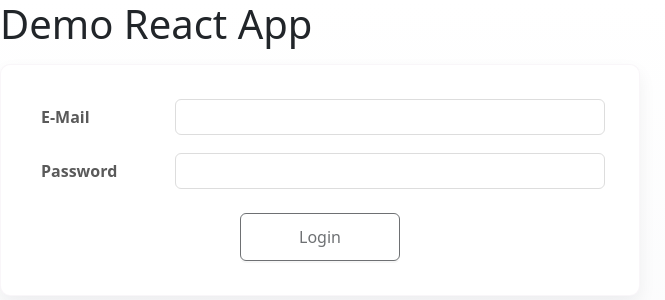
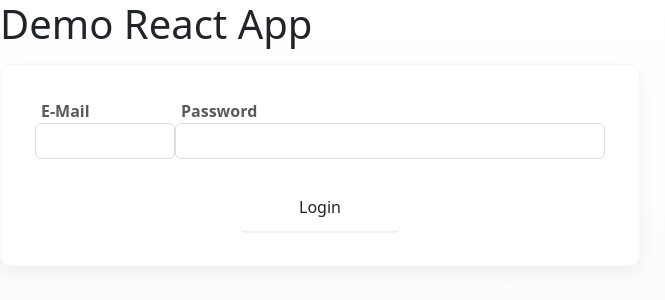
Before and after one commit to elankathir1270/React_Hooks, a React (Create React App) app: page / in a window 1280 px wide. Shown: the top 300 px of the page, without its empty margins (0-665 px from the left). Built offline with nearby package versions, Linux system fonts and the light colour scheme.

Commit message:
implementation of shared  input component and useImperativeHandle hook

```diff
--- /dev/null
+++ b/src/components/Input/Input.js
@@ -0,0 +1,31 @@
+import React, { useImperativeHandle } from "react";
+import { useRef } from "react";
+
+const Input = React.forwardRef((props, ref) => {
+  const inputFocus = useRef();
+  useImperativeHandle(ref, () => {
+    return { onFocus: customFocus };
+  }); // useful whenever we need to use a function to outside function.(not necessary)
+
+  function customFocus() {
+    inputFocus.current.focus();
+  }
+  return (
+    <div>
+      <label htmlFor="email">{props.children}</label>
+      <div>
+        <input
+          ref={inputFocus}
+          id={props.id}
+          type={props.type}
+          value={props.value}
+          onChange={props.onChangeHandler}
+          onBlur={props.onBlurHandler}
+          className={props.isValid === false ? "invalid" : ""}
+        />
+      </div>
+    </div>
+  );
+});
+
+export default Input;
--- a/src/components/Login/LoginPage.js
+++ b/src/components/Login/LoginPage.js
@@ -1,5 +1,12 @@
-import React, { useState, useReducer, useEffect, useContext } from "react";
+import React, {
+  useState,
+  useReducer,
+  useEffect,
+  useContext,
+  useRef,
+} from "react";
 import AuthContext from "../Context/AuthContext";
+import Input from "../Input/Input";
 
 export default function LoginPage(props) {
   //   const [enteredEmail, setEnteredEmail] = useState("");
@@ -40,6 +47,9 @@ export default function LoginPage(props) {
     value: "",
     isValid: undefined,
   });
+
+  const emailRef = useRef();
+  const passwordRef = useRef();
 
   useEffect(() => {
     let timerVal = setTimeout(() => {
@@ -86,15 +96,44 @@ export default function LoginPage(props) {
 
   function handelSubmit(event) {
     event.preventDefault();
-    context.onLogin(emailState.value, passwordState.value);
+    if (formValid) {
+      context.onLogin(emailState.value, passwordState.value);
+    } else if (!emailState.isValid) {
+      emailRef.current.onFocus();
+    } else {
+      passwordRef.current.onFocus();
+    }
   }
 
   return (
     <div className="login-card" aria-live="polite">
       <form className="login-form" onSubmit={handelSubmit}>
-        <label htmlFor="email">E-Mail</label>
+        <Input
+          ref={emailRef}
+          id="email"
+          type="text"
+          value={emailState.value}
+          isValid={emailState.isValid}
+          onChangeHandler={handelEmailChange}
+          onBlurHandler={handelValidEmail}
+        >
+          E-Mail
+        </Input>
+        <Input
+          ref={passwordRef}
+          id="password"
+          type="password"
+          value={passwordState.value}
+          isValid={passwordState.isValid}
+          onChangeHandler={handelPasswordChange}
+          onBlurHandler={handelValidPassword}
+        >
+          Password
+        </Input>
+        {/* <label htmlFor="email">E-Mail</label>
         <div>
           <input
+            ref={emailRef}
             id="email"
             type="text"
             value={emailState.value}
@@ -107,6 +146,7 @@ export default function LoginPage(props) {
         <label htmlFor="password">Password</label>
         <div>
           <input
+            ref={passwordRef}
             id="password"
             type="password"
             value={passwordState.value}
@@ -114,10 +154,11 @@ export default function LoginPage(props) {
             onBlur={handelValidPassword}
             className={passwordState.isValid === false ? "invalid" : ""}
           />
-        </div>
+        </div> */}
 
         <div className="button-row">
-          <button type="submit" disabled={!formValid} className="btn">
+          {/* disabled={!formValid} */}
+          <button type="submit" className="btn">
             Login
           </button>
         </div>
```
